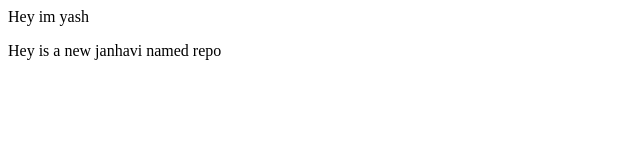
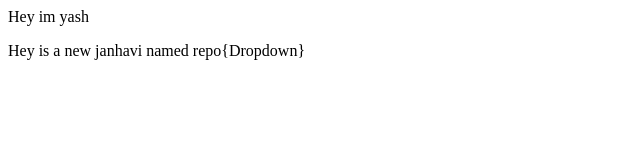
Before and after one commit to yashw72/Practice, a plain HTML site: page index.html in a window 1280 px wide. Shown: the full height of the page, 0-640 px from the left. Drawn offline with Linux system fonts and the light colour scheme.

```diff
--- a/index.html
+++ b/index.html
@@ -1,2 +1,2 @@
 <p>Hey im yash</p>
-<p>Hey is a new janhavi named repo</p>
+<p>Hey is a new janhavi named repo{Dropdown}</p>
```
